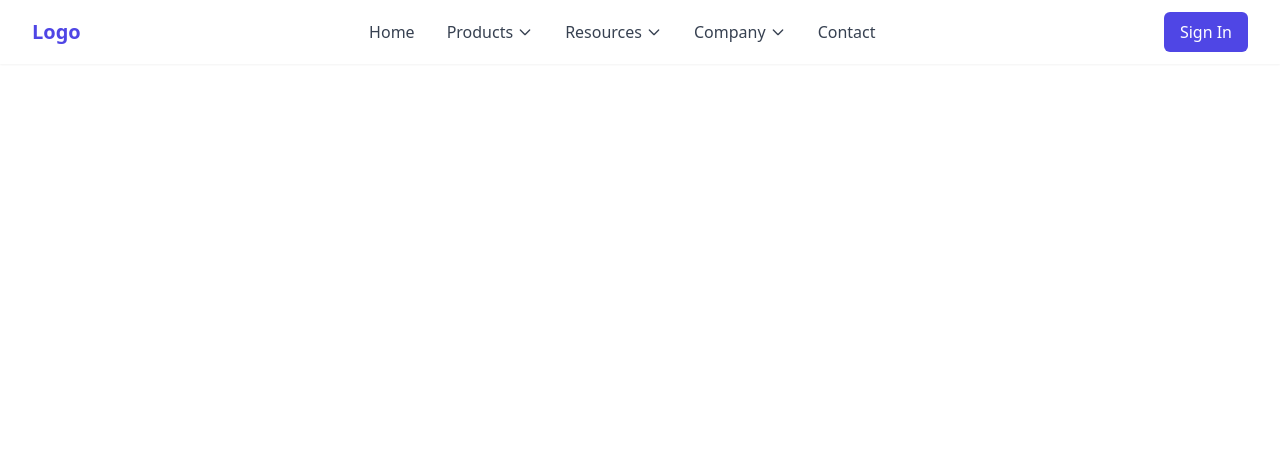
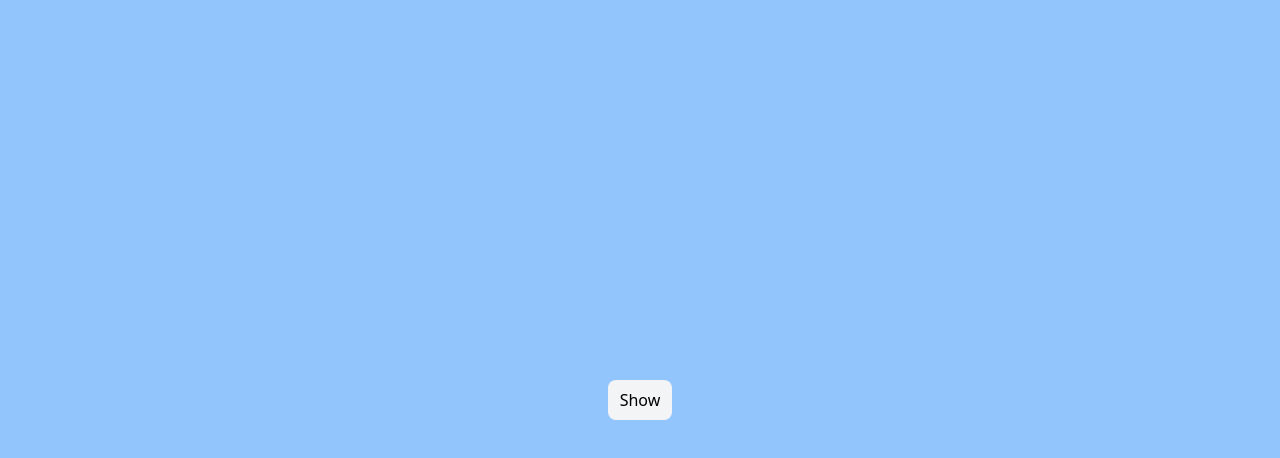
Before and after one commit to Cabdinasir64/Frame_Motion, a React (Vite) app: page / in a window 1280 px wide. Shown: the top 458 px of the page. Built offline with nearby package versions, Linux system fonts and the light colour scheme.

Commit message:
i added file of Animation1 frame motion

```diff
--- a/src/App.jsx
+++ b/src/App.jsx
@@ -1,11 +1,12 @@
 import Basic_Frame_Motion from './Components/basic_frame_motion'
 import Navbar from './Components/Navbar'
 import Dropdown from './Components/dropdown'
+import Animation1 from './Components/animation1'
 function App() {
 
   return (
     <>
-      <Dropdown />
+      <Animation1 />
 
     </>
   )
--- /dev/null
+++ b/src/Components/animation1.jsx
@@ -0,0 +1,52 @@
+import { motion, AnimatePresence } from "framer-motion";
+import { useState } from "react";
+
+const Animation1 = () => {
+    const [show, setShow] = useState(false);
+
+    return (
+        <div className="bg-blue-300 flex items-center justify-center h-screen font-sans">
+            <button
+                className="px-3 py-2 bg-gray-100 transition-all duration-300 hover:bg-gray-200 rounded-lg"
+                onClick={() => setShow(!show)}
+            >
+                {show ? "Hide" : "Show"}
+            </button>
+
+                {show && (
+                    <motion.div
+                        className="absolute top-1/2 left-1/2 -translate-x-1/2 -translate-y-1/2 max-w-[200px] w-full rounded-lg flex items-center justify-center h-[200px] bg-violet-700 p-4"
+                        initial={{
+                            scale: 0,
+                            opacity: 0,
+                            x: "-50%",
+                            y: "-50%"
+                        }}
+                        animate={{
+                            scale: 1,
+                            opacity: 1,
+                            x: "-50%",
+                            y: "-50%",
+
+                        }}
+                        transition={{
+                            type: "spring",
+                            stiffness: 260,
+                            damping: 20
+                        }}
+                    >
+                        <motion.h1
+                            className="text-2xl font-bold text-white whitespace-nowrap"
+                            initial={{ opacity: 0, y: 20 }}
+                            animate={{ opacity: 1, y: 0 }}
+                            transition={{ delay: 0.5 }}
+                        >
+                            Box pop modal
+                        </motion.h1>
+                    </motion.div>
+                )}
+        </div>
+    );
+};
+
+export default Animation1;
```
